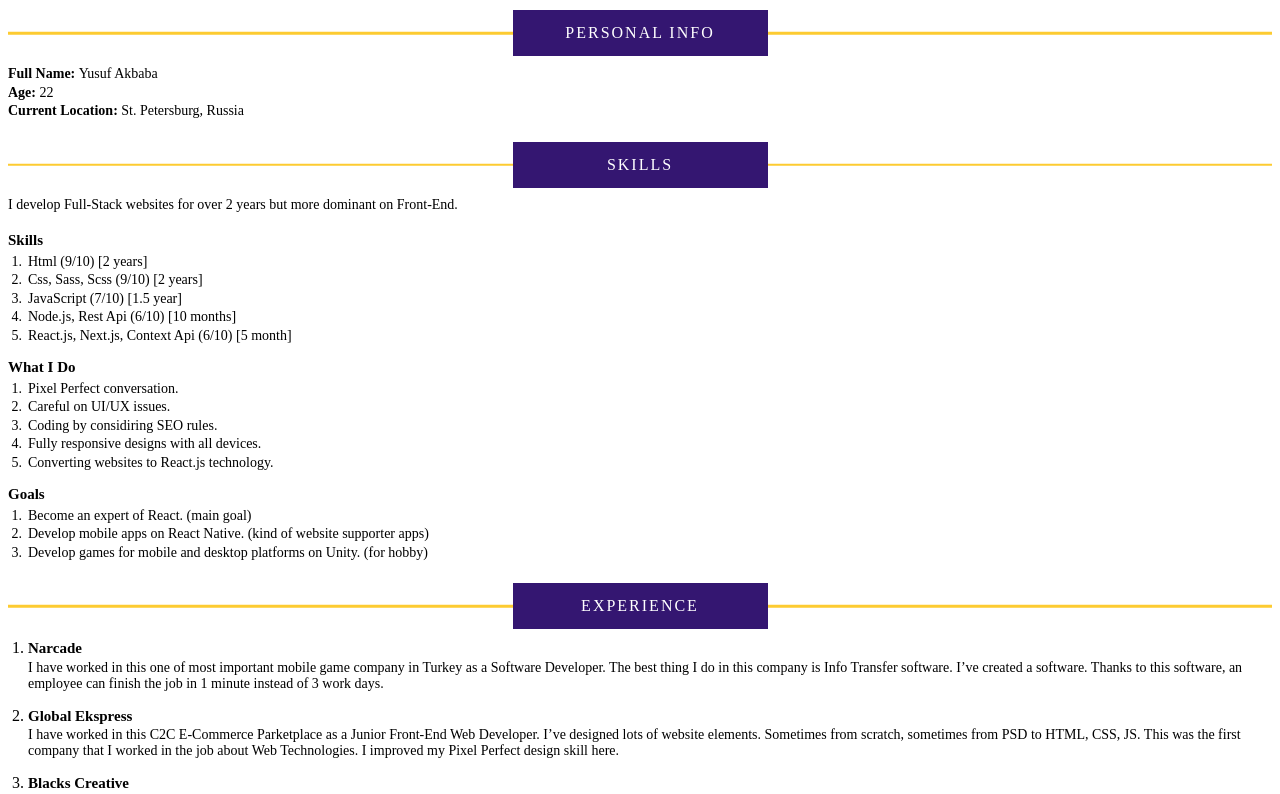
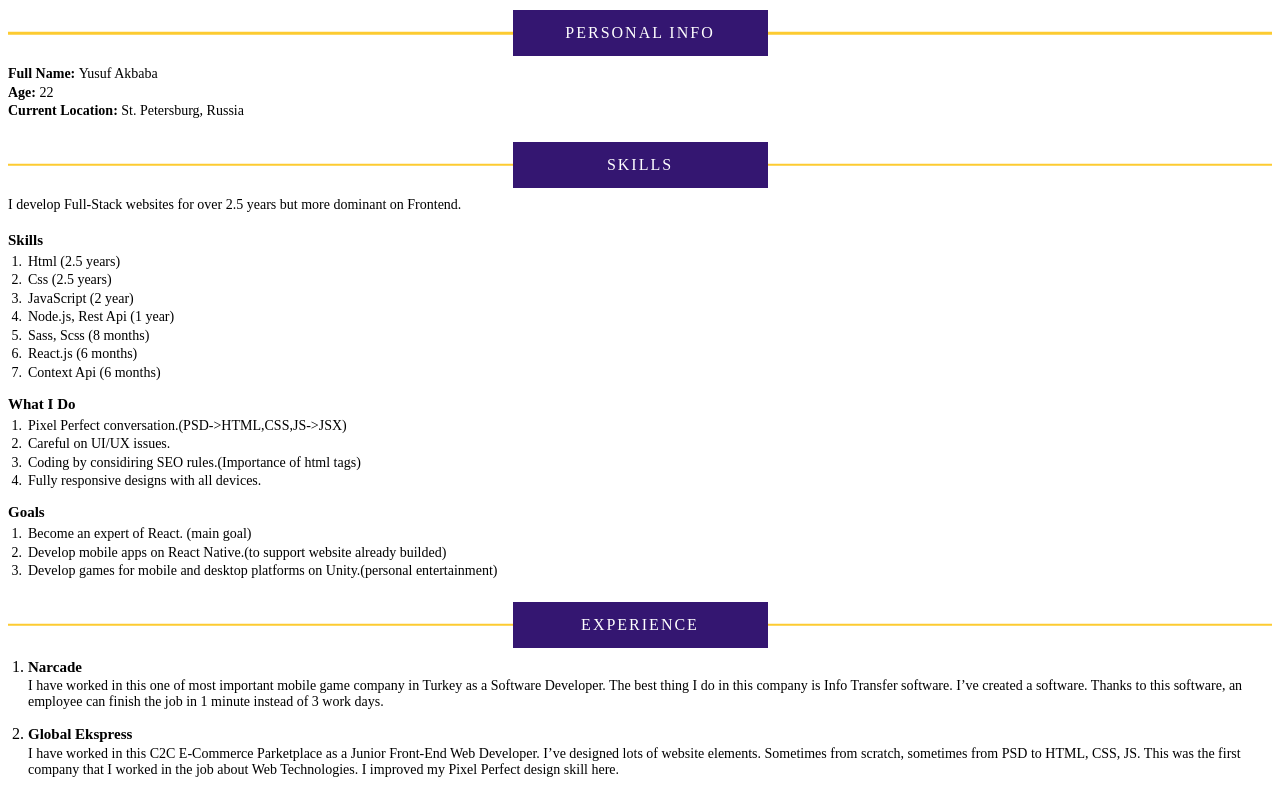
Before and after one commit to yusufcode/mywebsite-next, a Next.js app: page /cv-resume in a window 1280 px wide. Shown: the top 794 px of the page. Built offline with nearby package versions, Linux system fonts and the light colour scheme.

Commit message:
Update cv-resume.js

```diff
--- a/pages/cv-resume.js
+++ b/pages/cv-resume.js
@@ -7,25 +7,26 @@ import NumberLiList from "../components/cv/NumberLiList";
 import NumberTitleDescription from "../components/cv/NumberTitleDescription";
 
 const skillsList = [
-  "Html (9/10) [2 years]",
-  "Css, Sass, Scss (9/10) [2 years]",
-  "JavaScript (7/10) [1.5 year]",
-  "Node.js, Rest Api (6/10) [10 months]",
-  "React.js, Next.js, Context Api (6/10) [5 month]"
+  "Html (2.5 years)",
+  "Css (2.5 years)",
+  "JavaScript (2 year)",
+  "Node.js, Rest Api (1 year)",
+  "Sass, Scss (8 months)",
+  "React.js (6 months)",
+  "Context Api (6 months)"
 ]
 
 const doList = [
-  "Pixel Perfect conversation.",
+  "Pixel Perfect conversation.(PSD->HTML,CSS,JS->JSX)",
   "Careful on UI/UX issues.",
-  "Coding by considiring SEO rules.",
-  "Fully responsive designs with all devices.",
-  "Converting websites to React.js technology."
+  "Coding by considiring SEO rules.(Importance of html tags)",
+  "Fully responsive designs with all devices."
 ]
 
 const goalsList = [
   "Become an expert of React. (main goal)",
-  "Develop mobile apps on React Native. (kind of website supporter apps)",
-  "Develop games for mobile and desktop platforms on Unity. (for hobby)"
+  "Develop mobile apps on React Native.(to support website already builded)",
+  "Develop games for mobile and desktop platforms on Unity.(personal entertainment)"
 ]
 
 const titleAndDescriptionList = [
@@ -58,7 +59,7 @@ export default function Home() {
         <Header title="Skills" />
 
         <div className={styles.sectionBody}>
-          <SectionDescription text="I develop Full-Stack websites for over 2 years but more dominant on Front-End."/>
+          <SectionDescription text="I develop Full-Stack websites for over 2.5 years but more dominant on Frontend."/>
 
           <NumberLiList title="Skills" liArray={skillsList}/>
           <NumberLiList title="What I Do" liArray={doList}/>
```
